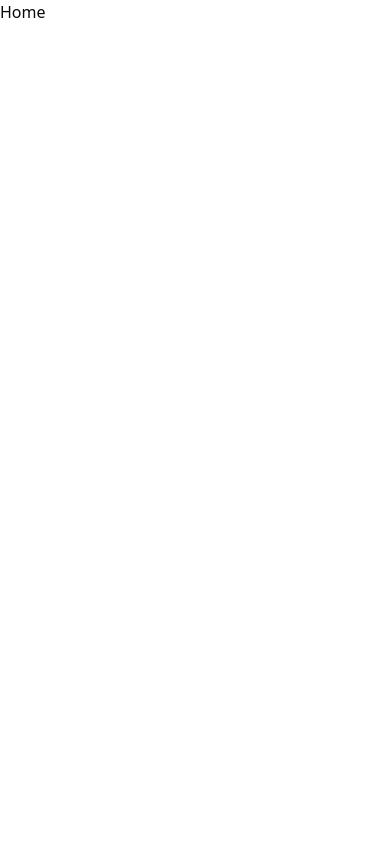
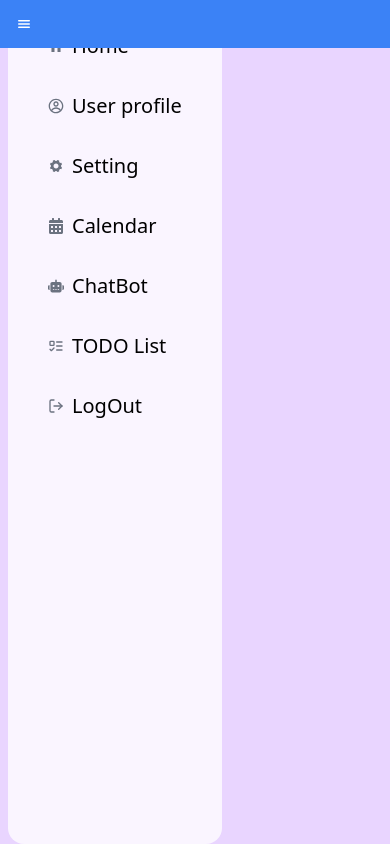
Before and after one commit to iltan987/smart-study-planner, a Next.js app: page /# in a window 390 px wide. Built offline with nearby package versions, Linux system fonts and the light colour scheme.

Commit message:
menu has been added

```diff
--- a/package.json
+++ b/package.json
@@ -24,6 +24,7 @@
     "react": "^19.0.0",
     "react-dom": "^19.0.0",
     "react-hook-form": "^7.54.2",
+    "react-icons": "^5.5.0",
     "tailwind-merge": "^3.0.2",
     "tailwindcss-animate": "^1.0.7",
     "zod": "^3.24.2"
--- /dev/null
+++ b/src/app/ChatBot/page.tsx
@@ -0,0 +1,31 @@
+export default function ChatBot() {
+  return (
+    <div
+      className={`w-3/4 flex bg-white flex-col justify-between h-screen p-4 rounded-3xl`}
+    >
+      <div className="flex justify-between p-2 mb-4 border-b">
+        <div className="flex flex-col">
+          <div className="flex items-center space-x-4">
+            <h2 className="text-lg font-bold text-black">ChatBot</h2>
+          </div>
+        </div>
+      </div>
+
+      <div className="flex-grow overflow-y-auto">
+        {/* { TODO: get the message history }
+            ) : (
+              <p key={index}>Other message</p>
+            )
+          )} */}
+      </div>
+
+      {/* <MessageInput
+        onSendMessage={handleSendInputMessage}
+        wrapper={wrapper}
+        chatroomusername={currentRoom?.username || ''}
+        roomType={currentRoom?.type || ''}
+        currentRoom={currentRoom}
+      /> */}
+    </div>
+  );
+}
--- a/src/app/page.tsx
+++ b/src/app/page.tsx
@@ -1,4 +1,12 @@
+import Menu from '@/components/Menu';
+
 const Home = () => {
-  return <div>Home</div>;
+  return (
+    <main className="h-screen w-screen bg-purple-200 flex">
+      <div className="md:w-1/5">
+        <Menu />
+      </div>
+    </main>
+  );
 };
 export default Home;
--- /dev/null
+++ b/src/components/Menu.tsx
@@ -0,0 +1,82 @@
+'use client';
+import { useState } from 'react';
+import { IoMdHome } from 'react-icons/io';
+import { CgProfile } from 'react-icons/cg';
+import { IoIosSettings } from 'react-icons/io';
+import { FaCalendarAlt } from 'react-icons/fa';
+import { FaRobot } from 'react-icons/fa6';
+import { LuListTodo } from 'react-icons/lu';
+import { FiLogOut } from 'react-icons/fi';
+import { IoMenu } from 'react-icons/io5';
+import { IoCloseOutline } from 'react-icons/io5';
+import MenuItem from './MenuItem';
+
+export default function Sidebar() {
+  const [ismenuOpen, setIsMenuOpen] = useState(false);
+
+  // const handleLogout = () => {
+  //   //TODO: logout from the app
+  // };
+
+  const toggleMenu = () => {
+    setIsMenuOpen(!ismenuOpen);
+  };
+
+  const menuItems = [
+    { label: 'Home', icon: <IoMdHome />, path: '#' },
+    { label: 'User profile', icon: <CgProfile />, path: '#' },
+    { label: 'Setting', icon: <IoIosSettings />, path: '#' },
+    { label: 'Calendar', icon: <FaCalendarAlt />, path: '#' },
+    { label: 'ChatBot', icon: <FaRobot />, path: '#' },
+    { label: 'TODO List', icon: <LuListTodo />, path: '#' },
+    { label: 'LogOut', icon: <FiLogOut />, path: '#' },
+  ];
+
+  return (
+    <div className="relative lg:mr-4 md:mr-2">
+      {/* Hamburger menu button for small screens */}
+      <div className="fixed top-0 left-0 w-full p-2 bg-blue-500 md:hidden">
+        <button
+          onClick={toggleMenu}
+          className="p-2 text-white rounded-md focus:outline-none"
+        >
+          <IoMenu />
+        </button>
+      </div>
+
+      {/* Sidebar for small screens */}
+      {ismenuOpen && (
+        <div className="fixed top-0 left-0 z-50 h-full shadow-lg bg-purple-50 md:hidden">
+          <button
+            onClick={toggleMenu}
+            className="float-right p-3 text-gray-800"
+          >
+            <IoCloseOutline />
+          </button>
+          <div className="flex flex-col justify-between h-screen p-4 rounded-2xl">
+            {menuItems.map((menuItems, index) => (
+              <MenuItem
+                key={index}
+                label={menuItems.label}
+                icon={menuItems.icon}
+                path={menuItems.path}
+              />
+            ))}
+          </div>
+        </div>
+      )}
+
+      {/* Sidebar for large screens */}
+      <div className="flex flex-col gap-2 h-screen p-6 ml-2 md:flex lg:w-full bg-purple-50 rounded-2xl">
+        {menuItems.map((menuItem, index) => (
+          <MenuItem
+            key={index}
+            label={menuItem.label}
+            icon={menuItem.icon}
+            path={menuItem.path}
+          />
+        ))}
+      </div>
+    </div>
+  );
+}
--- /dev/null
+++ b/src/components/MenuItem.tsx
@@ -0,0 +1,15 @@
+'use client';
+interface MenubarItemProps {
+  label: string;
+  icon?: React.ReactNode;
+  path: string;
+}
+
+export default function MenubarItem({ label, icon, path }: MenubarItemProps) {
+  return (
+    <button className="flex items-center p-2 w-auto text-left cursor-pointer hover:bg-purple-200 mb-2 px-4 rounded-lg">
+      <span className="text-gray-500 pr-2 flex-shrink-0">{icon}</span>
+      <span className="text-xl text-black font-normal flex-grow">{label}</span>
+    </button>
+  );
+}
```
Also changed, not shown: 1 other file (tests, documents, lock files or other folders).
